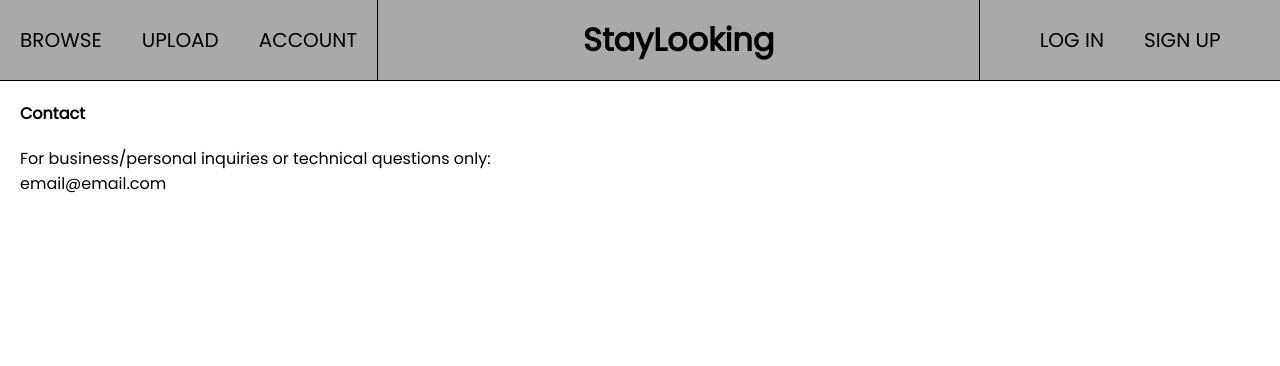
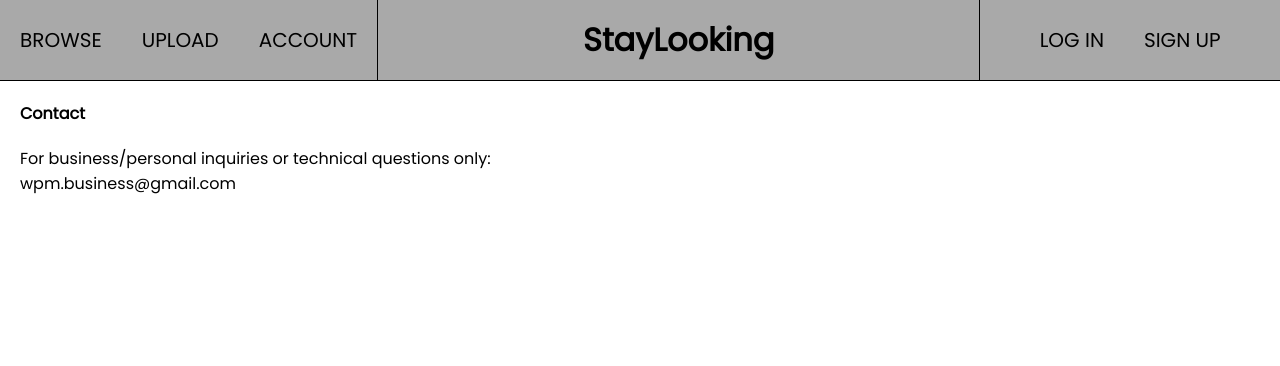
Before and after one commit to william-murphy/staylooking, a PHP site: page /root/contact/index.php in a window 1280 px wide. Shown: the top 366 px of the page. Run offline with PHP 8.4, Linux system fonts and the light colour scheme.

Commit message:
added legit contact info

```diff
--- a/contact/index.php
+++ b/contact/index.php
@@ -63,7 +63,7 @@
 
         <h1 class="content-heading"> Contact </h1>
 
-        <p class="content-p"> For business/personal inquiries or technical questions only:<br>email@email.com</p>
+        <p class="content-p"> For business/personal inquiries or technical questions only:<br>wpm.business@gmail.com</p>
 
     </main>
 
```
